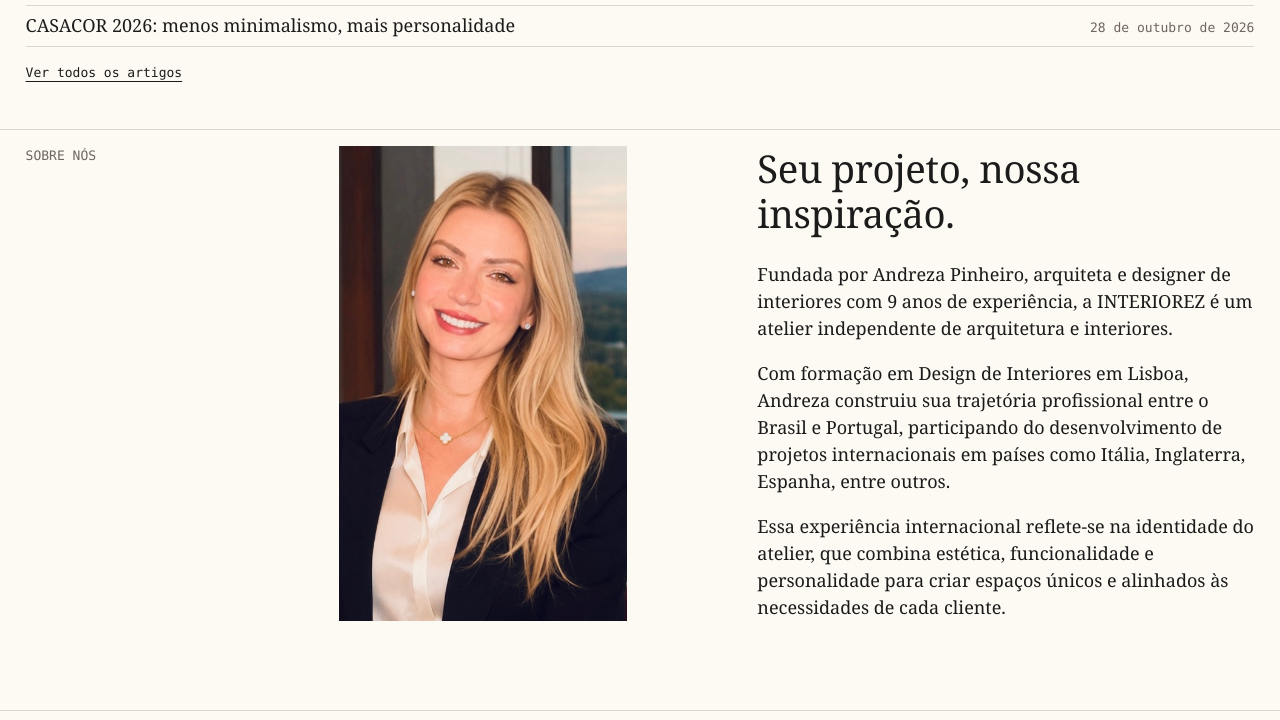
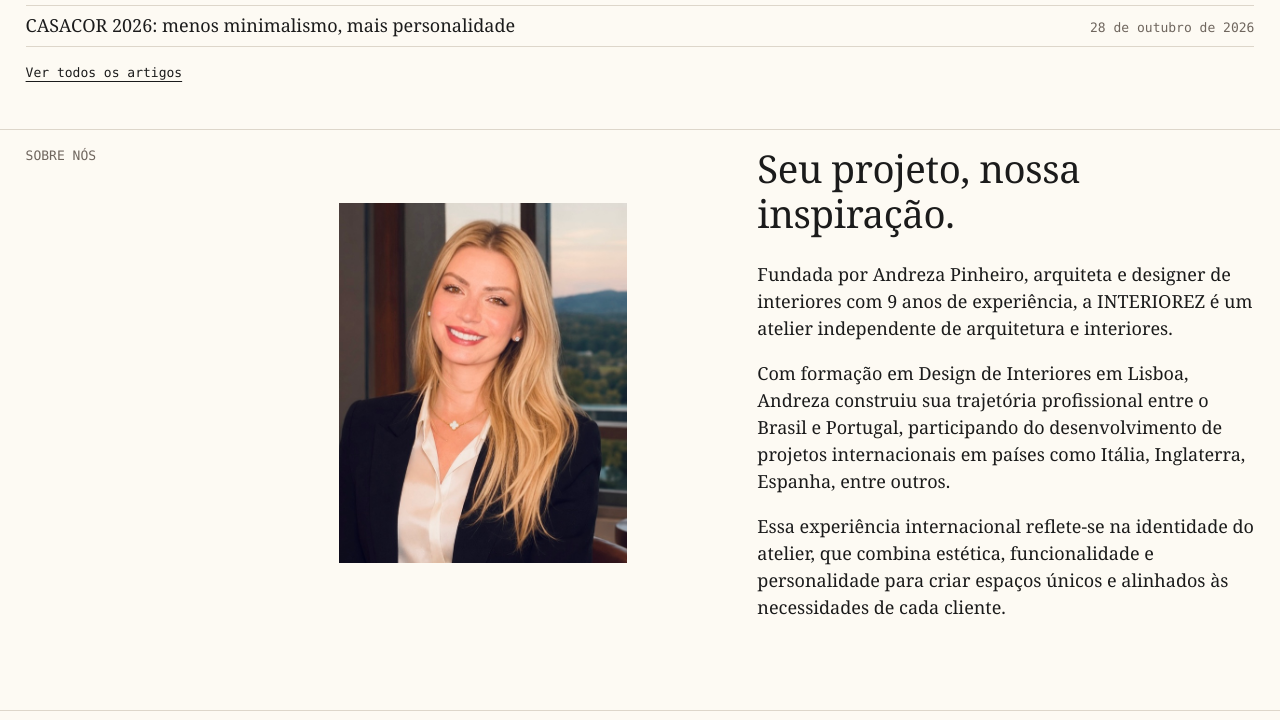
Before and after one commit to hugohirano/Interiorez.com.br, an Astro site: page / in a window 1280 px wide. Shown: the part 2466-3186 px from the top of the page. Built offline with nearby package versions, Linux system fonts and the light colour scheme; Astro itself is replaced by a stand-in of ours.

Commit message:
Sobre nós: foto volta ao formato original; texto centralizado na foto
Desfaz o corte da foto (volta a 4:5) e alinha o centro do texto
com o centro da foto no desktop.

Co-Authored-By: Claude Opus 5.5 <noreply@anthropic.com>
Claude-Session: https://claude.ai/code/session_01RFRnABkbCZ7pBN48TmQL8j

```diff
--- a/src/themes/oficina/theme.css
+++ b/src/themes/oficina/theme.css
@@ -82,9 +82,7 @@ body { font-size: 0.8125rem; line-height: 1.6; }
 .about__f img { width: 100%; height: 100%; object-fit: cover; }
 .about__t { grid-column: 8 / -1; }
 @media (min-width: 52.01rem) {
-  .about__f { align-self: stretch; aspect-ratio: auto; position: relative; }
-  .about__f img { position: absolute; inset: 0; }
-  .about__t { align-self: start; }
+  .about__f, .about__t { align-self: center; }
 }
 .about__t p:not(.big) { font: 400 1.125rem/1.5 var(--serif); max-width: 32em; margin-top: 1em; }
 .about__t .big + p { margin-top: 1.5rem; }
```
